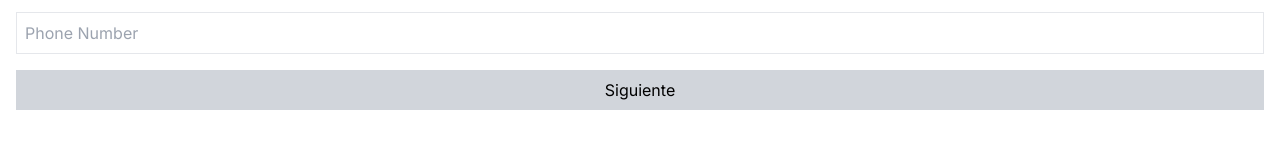
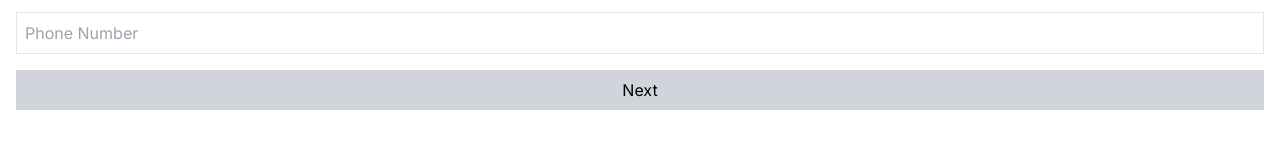
Before and after one commit to JorgeGWD/multi-step-form, a Next.js app: page / in a window 1280 px wide. Shown: the part 421-570 px from the top of the page. Built offline with nearby package versions, Linux system fonts and the light colour scheme.

Commit message:
Change language

```diff
--- a/src/app/components/steps/Step1.tsx
+++ b/src/app/components/steps/Step1.tsx
@@ -42,7 +42,7 @@ const Step1: React.FC<StepProps> = ({ nextStep }) => {
             disabled={!isValid()}
             className={`p-2 w-full ${!isValid() ? 'bg-gray-300' : 'bg-blue-500 text-white'}`}
         >
-            Siguiente
+            Next
         </button>
         </div>
     );
--- a/src/app/components/steps/Step2.tsx
+++ b/src/app/components/steps/Step2.tsx
@@ -17,7 +17,7 @@ const Step2: React.FC<StepProps> = ({ nextStep, prevStep }) => {
 
     return (
         <div>
-        <h2 className="text-2xl mb-4">Dirección</h2>
+        <h2 className="text-2xl mb-4">Address</h2>
         <input
             type="text"
             placeholder="Street Address"
@@ -57,7 +57,7 @@ const Step2: React.FC<StepProps> = ({ nextStep, prevStep }) => {
             disabled={!isValid()}
             className={`p-2 ${!isValid() ? 'bg-gray-300' : 'bg-blue-500 text-white'}`}
             >
-            Siguiente
+            Next
             </button>
         </div>
         </div>
```
